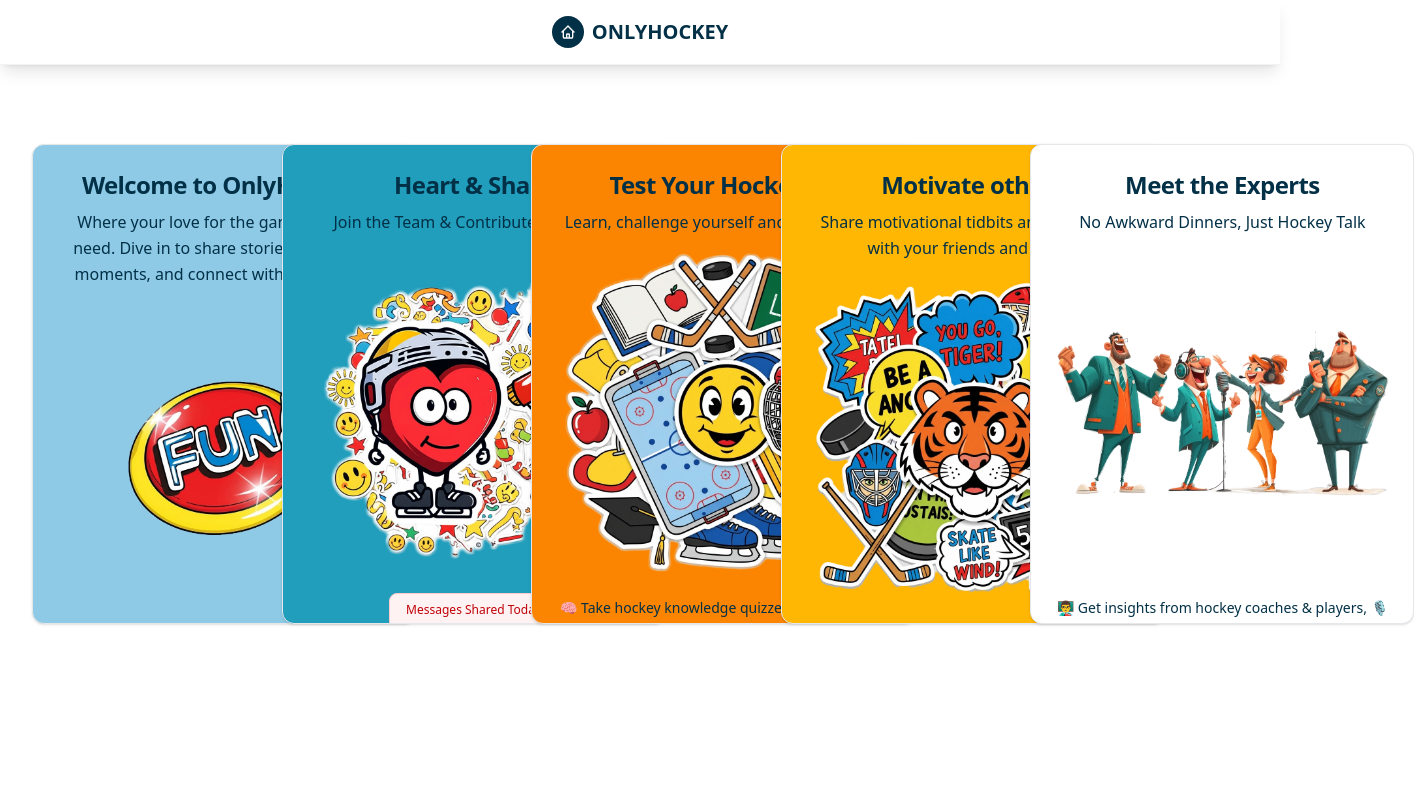
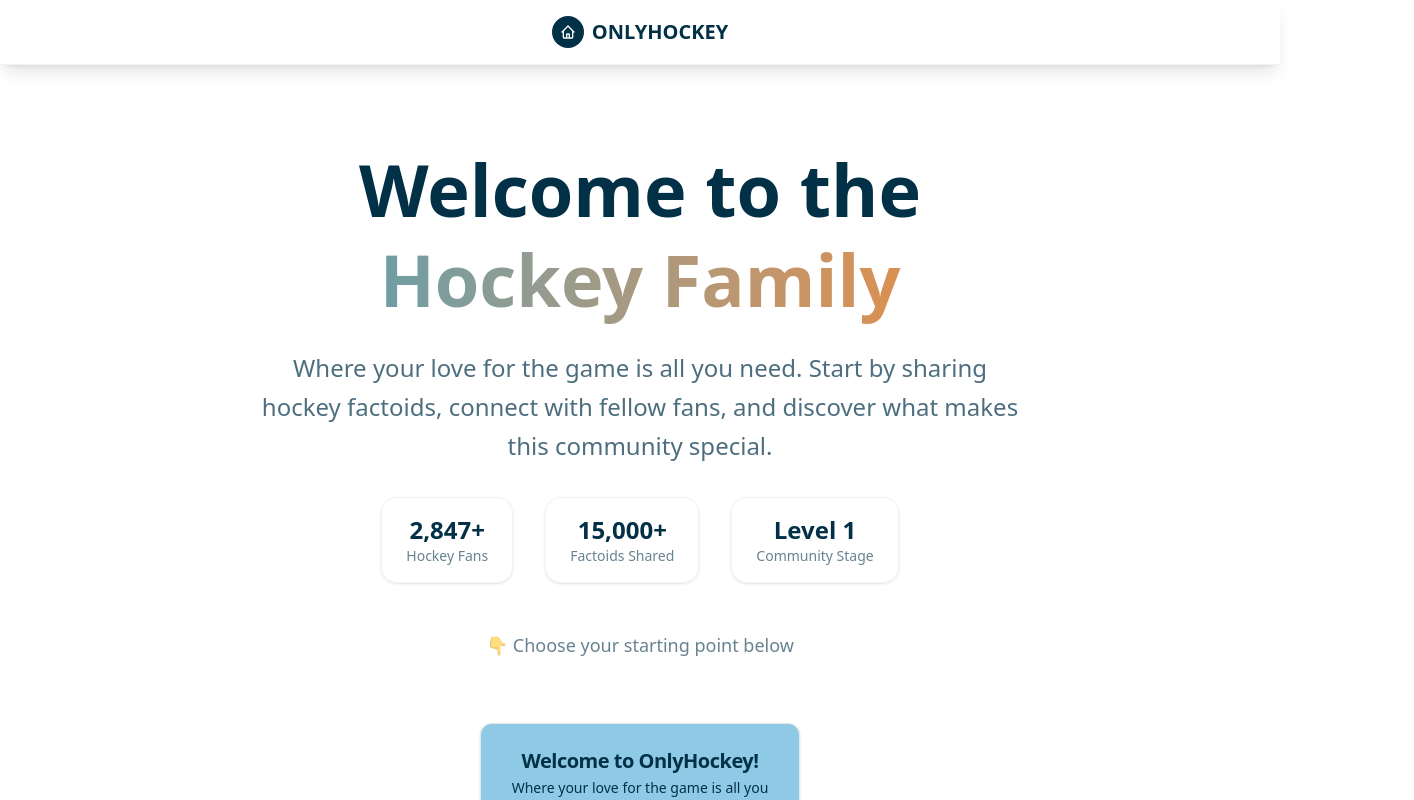
Before and after one commit to avintas/ohp, a Next.js app: page / in a window 1280 px wide. Shown: the top 800 px of the page, 1414 px wide, since content can reach past the window. Built offline with nearby package versions, Linux system fonts and the light colour scheme.

Commit message:
major UI updates

```diff
--- a/src/app/content/page.tsx
+++ b/src/app/content/page.tsx
@@ -110,7 +110,7 @@ export default function ContentPage() {
               <InfoCard
                 title="Meet Your Coach"
                 subtitle="Expert guidance for your team"
-                content="Your dedicated coach is here to help maximize your team&apos;s potential. With years of experience and proven strategies, they&apos;ll guide your lineup to victory."
+                content="Your dedicated coach is here to help maximize your team's potential. With years of experience and proven strategies, they'll guide your lineup to victory."
                 image={coachAvatar}
                 background="gradient"
                 padding="spacious"
--- a/src/app/page.tsx
+++ b/src/app/page.tsx
@@ -10,9 +10,9 @@ export default function Home() {
       id: 'greetings',
       title: "Welcome to OnlyHockey!",
       subtitle: "Where your love for the game is all you need. Dive in to share stories, relive epic moments, and connect with fellow fans!",
-      description: "📰 Share hockey news & stories, 🏆 discover legendary moments that shaped the game, 📚 learn strategies, 🧠 enjoy fun tidbits & fascinating facts, 💪 get motivated, and 🤝 connect with fellow hockey enthusiasts who share your love for the sport. ❤️",
+
       image: "/gims/gim-00026.webp", // Updated image for better standout design
-      buttonText: "See What&apos;s Inside",
+
       delay: 0,
       isFirst: true
     },
@@ -20,37 +20,28 @@ export default function Home() {
       id: 'heart',
       title: "Heart & Share",
       subtitle: "Join the Team & Contribute Your Love",
-      description: "🏆 Join your fellow hockey enthusiasts, 💝 share love for the game through greeting cards & messages, 💪 encourage fellow players, and 💖 help grow the greatest sport with heart.",
+
       image: "/gims/gim-00013.webp", // HeartGroup image
-      buttonText: "Get in the Game",
+
       delay: 0.1
     },
     {
       id: 'challenge',
       title: "Test Your Hockey IQ",
       subtitle: "Learn, challenge yourself and your friends",
-      description: "🧠 Take hockey knowledge quizzes, 📚 learn from expert insights, 🎯 challenge yourself with different topics, 🏆 track your progress & achievements, 📱 share results with friends & family, and 🤝 compete with fellow hockey fans.",
+
       image: "/gims/gim-00004.webp", // ChallengeGroup image
-      buttonText: "Start Challenge",
+
       delay: 0.2
     },
     {
       id: 'motivate',
       title: "Motivate others",
       subtitle: "Share motivational tidbits and messages with your friends and family",
-      description: "💨 &apos;Skate Like Wind&apos; & other inspiring messages, 💪 access legendary hockey wisdom & quotes, 📚 read motivational stories from hockey greats, 🎯 find the perfect message for any situation, 🤝 share motivation with your hockey family, and 💖 keep the hockey love alive & strong.",
+
       image: "/gims/gim-00012.webp", // MotivateGroup image
-      buttonText: "Get Wisdom",
+
       delay: 0.3
-    },
-    {
-      id: 'experts',
-      title: "Meet the Experts",
-      subtitle: "No Awkward Dinners, Just Hockey Talk",
-      description: "👨‍🏫 Get insights from hockey coaches & players, 🎙️ discover tips from broadcasters, 🔬 & scientists, therapists, nutritionists, gearheads, 👩‍👧‍👦 learn from passionate fans & hockey moms, 🎯 each expert has unique knowledge & insights, 🤝 share their wisdom with your hockey family, and 💖 spread the love of hockey through expert content.",
-      image: "/gims/gim-00024.webp", // Experts image
-      buttonText: "Meet the Experts",
-      delay: 0.4
     }
   ];
 
@@ -118,22 +109,99 @@ export default function Home() {
 
       {/* Main Content */}
       <main className="pt-0">
-        {/* Responsive Grid Layout */}
-        <div className="mt-20 grid grid-cols-1 sm:grid-cols-2 md:grid-cols-3 lg:grid-cols-4 xl:grid-cols-5 gap-4 md:gap-6 lg:gap-8 px-4 md:px-6 lg:px-8 py-8 md:py-12 lg:py-16 max-w-7xl mx-auto">
+        {/* Hero Section - Sets the Stage */}
+        <section className="mt-20 py-16 px-4 md:px-6 2xl:px-8">
+          <div className="max-w-4xl mx-auto text-center">
+            {/* Main Hero Content */}
+            <div className="mb-8">
+              <h1 className="text-5xl md:text-6xl lg:text-7xl font-extrabold text-[#023047] mb-6 leading-tight">
+                Welcome to the
+                <span className="block bg-gradient-to-r from-[#219EBC] to-[#FB8500] bg-clip-text text-transparent">
+                  Hockey Family
+                </span>
+              </h1>
+              <p className="text-xl md:text-2xl text-[#023047]/70 mb-8 max-w-3xl mx-auto leading-relaxed">
+                Where your love for the game is all you need. Start by sharing hockey factoids,
+                connect with fellow fans, and discover what makes this community special.
+              </p>
+            </div>
+
+            {/* Community Stats */}
+            <div className="flex flex-wrap justify-center gap-8 mb-12">
+              <div className="bg-white/60 backdrop-blur-sm rounded-2xl px-6 py-4 border border-gray-200/50 shadow-sm">
+                <div className="text-2xl font-bold text-[#023047]">2,847+</div>
+                <div className="text-sm text-[#023047]/60">Hockey Fans</div>
+              </div>
+              <div className="bg-white/60 backdrop-blur-sm rounded-2xl px-6 py-4 border border-gray-200/50 shadow-sm">
+                <div className="text-2xl font-bold text-[#023047]">15,000+</div>
+                <div className="text-sm text-[#023047]/60">Factoids Shared</div>
+              </div>
+              <div className="bg-white/60 backdrop-blur-sm rounded-2xl px-6 py-4 border border-gray-200/50 shadow-sm">
+                <div className="text-2xl font-bold text-[#023047]">Level 1</div>
+                <div className="text-sm text-[#023047]/60">Community Stage</div>
+              </div>
+            </div>
+
+            {/* Call to Action */}
+            <div className="text-lg text-[#023047]/60">
+              👇 Choose your starting point below
+            </div>
+          </div>
+        </section>
+
+        {/* Cinematic Card Layout - Smart Responsive: 4-in-row or mobile stack */}
+        <div className="flex flex-col items-center 2xl:flex-row 2xl:justify-center gap-6 2xl:gap-8 px-4 md:px-6 2xl:px-8 pb-8 md:pb-12 2xl:pb-16 max-w-7xl mx-auto">
+          {/* Auto-switch: if 4×320px cards don't fit → mobile view */}
           {cards.map((card, index) => (
             <DisplayCard
               key={index}
               id={card.id}
               title={card.title}
               subtitle={card.subtitle}
-              description={card.description}
               image={card.image}
-              buttonText={card.buttonText}
               delay={card.delay}
               isFirst={card.isFirst}
             />
           ))}
         </div>
+
+        {/* Below Cards Section - Easily Replaceable */}
+        <section className="py-16 px-4 md:px-6 2xl:px-8 max-w-6xl mx-auto">
+          <div className="text-center">
+            <h2 className="text-3xl font-extrabold text-[#023047] mb-4">
+              The Journey Continues...
+            </h2>
+            <p className="text-lg text-[#023047]/70 mb-12 max-w-2xl mx-auto">
+              Share factoids, connect with fellow fans, and unlock new ways to celebrate hockey.
+            </p>
+
+            <div className="grid grid-cols-1 md:grid-cols-3 gap-8">
+              {/* Coming Soon Card 1 */}
+              <div className="bg-white/50 backdrop-blur-sm rounded-xl p-6 border border-gray-200 shadow-sm">
+                <div className="text-4xl mb-4">🏆</div>
+                <h3 className="text-xl font-bold text-[#023047] mb-2">Expert Challenges</h3>
+                <p className="text-sm text-[#023047]/60">Advanced hockey knowledge awaits</p>
+                <div className="mt-4 text-xs text-[#023047]/50">Coming Soon</div>
+              </div>
+
+              {/* Coming Soon Card 2 */}
+              <div className="bg-white/50 backdrop-blur-sm rounded-xl p-6 border border-gray-200 shadow-sm">
+                <div className="text-4xl mb-4">👥</div>
+                <h3 className="text-xl font-bold text-[#023047] mb-2">Team Builder</h3>
+                <p className="text-sm text-[#023047]/60">Create your dream lineup</p>
+                <div className="mt-4 text-xs text-[#023047]/50">Community Goal: 5,000</div>
+              </div>
+
+              {/* Coming Soon Card 3 */}
+              <div className="bg-white/50 backdrop-blur-sm rounded-xl p-6 border border-gray-200 shadow-sm">
+                <div className="text-4xl mb-4">🎯</div>
+                <h3 className="text-xl font-bold text-[#023047] mb-2">Achievement Hub</h3>
+                <p className="text-sm text-[#023047]/60">Track your hockey journey</p>
+                <div className="mt-4 text-xs text-[#023047]/50">Unlock: Share 10 factoids</div>
+              </div>
+            </div>
+          </div>
+        </section>
       </main>
     </div>
   );
--- a/src/components/DisplayCard.tsx
+++ b/src/components/DisplayCard.tsx
@@ -1,27 +1,23 @@
 import { motion } from 'framer-motion';
 import Image from 'next/image';
 import { useState } from 'react';
-import { FunButton } from './FunButton';
+
 import { useRouter } from 'next/navigation';
 
 interface DisplayCardProps {
   id: string;
   title: string;
   subtitle?: string;
-  description: string | string[];
   image: string;
-  buttonText: string;
   delay: number;
   isFirst?: boolean;
 }
 
-export function DisplayCard({ id, title, subtitle, description, image, buttonText, delay, isFirst }: DisplayCardProps) {
+export function DisplayCard({ id, title, subtitle, image, delay, isFirst }: DisplayCardProps) {
   const [isFront, setIsFront] = useState(false);
   const router = useRouter();
 
-  const handleButtonClick = () => {
-    router.push('/content');
-  };
+
 
   const handleImageClick = () => {
     router.push('/content');
@@ -50,10 +46,20 @@ export function DisplayCard({ id, title, subtitle, description, image, buttonTex
         />
       )}
 
-      <motion.div
-                 className={`w-full md:w-80 lg:w-96 rounded-xl p-4 sm:p-5 lg:p-6 shadow-sm border border-gray-200 overflow-hidden relative h-[60vh] flex flex-col cursor-pointer transition-all duration-300 ${
-          isFront ? 'z-50' : 'z-10'
-        }`}
+            <motion.div
+        className={`
+          w-[320px] h-[400px]
+          min-w-[320px] max-w-[320px]
+          min-h-[400px] max-h-[400px]
+          flex-shrink-0 flex-grow-0
+          rounded-xl p-6
+          shadow-sm border border-gray-200
+          overflow-hidden relative
+          flex flex-col cursor-pointer
+          transition-all duration-300
+          box-border
+          ${isFront ? 'z-50' : 'z-10'}
+        `}
         style={{
           backgroundColor: id === 'greetings' ? '#8ecae6' :
                          id === 'heart' ? '#219EBC' :
@@ -61,39 +67,40 @@ export function DisplayCard({ id, title, subtitle, description, image, buttonTex
                          id === 'motivate' ? '#FFB703' :
                          id === 'experts' ? '#ffffff' : 'transparent',
           transform: isFront ? 'scale(1.05)' : 'scale(1)',
-          zIndex: isFront ? 50 : 10
+          zIndex: isFront ? 50 : 10,
+          boxSizing: 'border-box'
         }}
         onClick={handleCardClick}
         whileHover={{ scale: isFront ? 1.05 : 1.02 }}
         transition={{ duration: 0.3, ease: "easeOut" }}
       >
-        {/* Title Section */}
+                {/* Title Section - Fixed proportions */}
         <motion.div
           initial={{ opacity: 0, y: 20 }}
           whileInView={{ opacity: 1, y: 0 }}
           viewport={{ once: true }}
           transition={{ delay: 0 }}
-          className="text-center mb-3"
+          className="text-center mb-3 flex-shrink-0"
         >
-          <h2 className="text-lg sm:text-xl lg:text-2xl font-extrabold text-[#023047] tracking-tight mb-2">
+          <h2 className="text-lg lg:text-xl font-extrabold text-[#023047] tracking-tight mb-1 leading-tight">
             {title}
           </h2>
           {subtitle && (
-                         <p className="text-xs sm:text-sm lg:text-base text-[#023047] leading-relaxed max-w-full mx-auto">
+            <p className="text-xs lg:text-sm text-[#023047] leading-relaxed max-w-full mx-auto">
               {subtitle}
             </p>
           )}
         </motion.div>
 
-        {/* Image Section */}
+        {/* Image Section - Optimized for fixed dimensions */}
         <motion.div
           initial={{ opacity: 0, scale: 0.8 }}
           whileInView={{ opacity: 1, scale: 1 }}
           viewport={{ once: true }}
           transition={{ delay: 0, duration: 0.5 }}
-          className="relative w-full mb-4 overflow-hidden rounded-xl flex-shrink-0"
+          className="relative w-full mb-3 overflow-hidden rounded-xl flex-shrink-0"
         >
-          <div className="aspect-square w-full relative">
+          <div className="h-[260px] w-full relative">
             {id === 'greetings' ? (
               <motion.div
                 onClick={handleImageClick}
@@ -139,67 +146,12 @@ export function DisplayCard({ id, title, subtitle, description, image, buttonTex
 
           </div>
 
-          {/* Dynamic message counter for Heart Card */}
-          {id === 'heart' && (
-            <motion.div
-              initial={{ opacity: 0, y: 10 }}
-              whileInView={{ opacity: 1, y: 0 }}
-              viewport={{ once: true }}
-              transition={{ delay: 0 }}
-              className="text-center mt-3"
-            >
-              <div className="bg-red-50 border border-red-200 rounded-lg px-4 py-2 inline-block">
-                <p className="text-xs text-red-700 font-medium mb-1">
-                  Messages Shared Today
-                </p>
-                <p className="text-lg font-bold text-red-600">
-                  2,847
-                </p>
-              </div>
-            </motion.div>
-          )}
+
         </motion.div>
 
-        {/* Description Section */}
-        {description && (
-          <motion.div
-            initial={{ opacity: 0 }}
-            whileInView={{ opacity: 1 }}
-            viewport={{ once: true }}
-            transition={{ delay: 0 }}
-            className="mb-4 flex-grow"
-          >
-            <div className="max-w-full mx-auto">
-              {Array.isArray(description) ? (
-                <ul className="space-y-2">
-                  {description.map((line, index) => (
-                    <li key={index} className="text-[#023047] text-xs sm:text-sm leading-relaxed text-left flex items-start">
-                      <span className="text-blue-600 mr-2 mt-1 text-xs">•</span>
-                      <span>{line}</span>
-                    </li>
-                  ))}
-                </ul>
-              ) : (
-                <p className="text-[#023047] text-xs sm:text-sm leading-relaxed text-center">
-                  {description}
-                </p>
-              )}
-            </div>
-          </motion.div>
-        )}
 
-        {/* Button Section */}
-        <motion.div
-          initial={{ opacity: 0, y: 20 }}
-          whileInView={{ opacity: 1, y: 0 }}
-          viewport={{ once: true }}
-          transition={{ delay: 0 }}
-          className="text-center mt-auto"
-        >
-          <FunButton onClick={handleButtonClick}>
-            {buttonText}
-          </FunButton>
-        </motion.div>
+
+
       </motion.div>
     </>
   );
```
Also changed, not shown: 2 other files (tests, documents, lock files or other folders).
